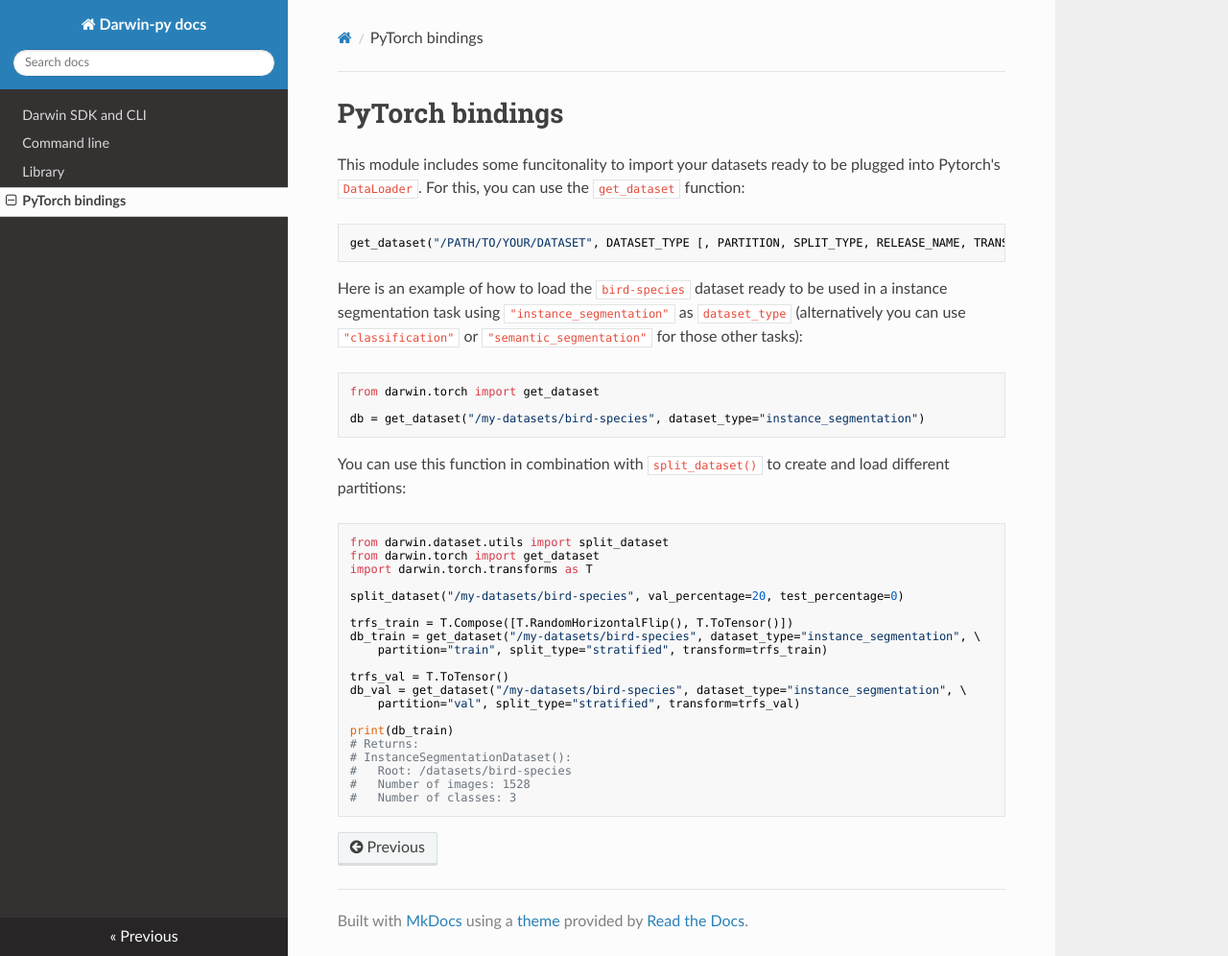
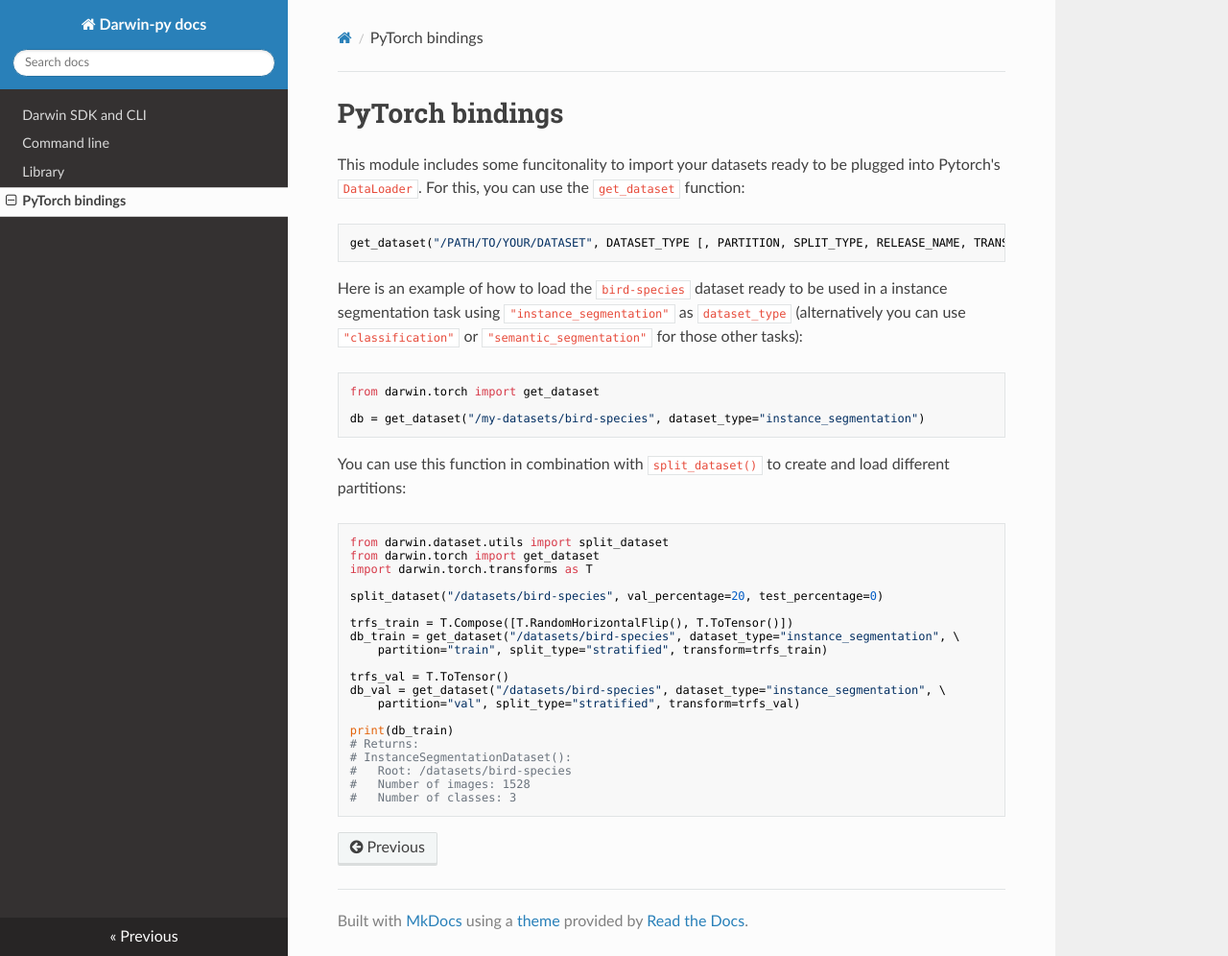
Before and after one commit to v7labs/darwin-py, an MkDocs documentation site: the page built from docs/torch.md, in a window 1280 px wide and 996 px high. Shown: the whole window at 96% size. Built offline with MkDocs 1.6.1, drawn with Linux system fonts in a browser that asks for light colours; nearby versions of some CDN libraries; a script that is not in the unit is left out.

```diff
--- a/docs/torch.md
+++ b/docs/torch.md
@@ -21,14 +21,14 @@ from darwin.dataset.utils import split_dataset
 from darwin.torch import get_dataset
 import darwin.torch.transforms as T
 
-split_dataset("/my-datasets/bird-species", val_percentage=20, test_percentage=0)
+split_dataset("/datasets/bird-species", val_percentage=20, test_percentage=0)
 
 trfs_train = T.Compose([T.RandomHorizontalFlip(), T.ToTensor()])
-db_train = get_dataset("/my-datasets/bird-species", dataset_type="instance_segmentation", \
+db_train = get_dataset("/datasets/bird-species", dataset_type="instance_segmentation", \
     partition="train", split_type="stratified", transform=trfs_train)
 
 trfs_val = T.ToTensor()
-db_val = get_dataset("/my-datasets/bird-species", dataset_type="instance_segmentation", \
+db_val = get_dataset("/datasets/bird-species", dataset_type="instance_segmentation", \
     partition="val", split_type="stratified", transform=trfs_val)
 
 print(db_train)
```
Also changed, not shown: darwin/torch/README.md (deleted, +0 -40 lines).
